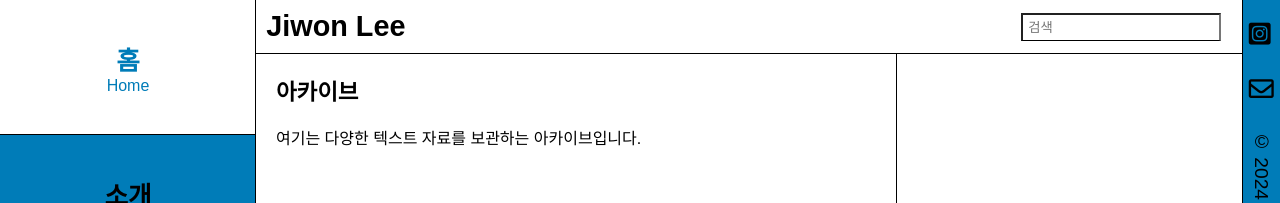
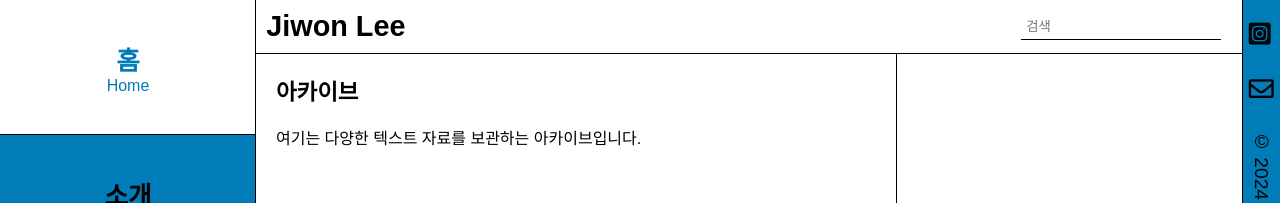
Before and after one commit to LfayeJ/archives, a Jekyll site: the page built from index.html, in a window 1280 px wide. Shown: the top 203 px of the page. Built offline with Jekyll 4.4.1, drawn with Linux system fonts in a browser that asks for light colours; some web fonts are replaced.

Commit message:
Update styles.css

```diff
--- a/assets/css/styles.css
+++ b/assets/css/styles.css
@@ -256,9 +256,15 @@ footer {
 
 #search-input {
     padding: 5px;
+    border: none;
     border-bottom: 1px solid black;
     width: 200px;
     margin-right: 0.8vw;
+    outline: none;
+}
+
+#search-input:focus {
+  border-bottom-color: var(--hover-color); /* 포커스 시 하단 테두리 색상 변경 */
 }
 
 #search-results-container {
```
